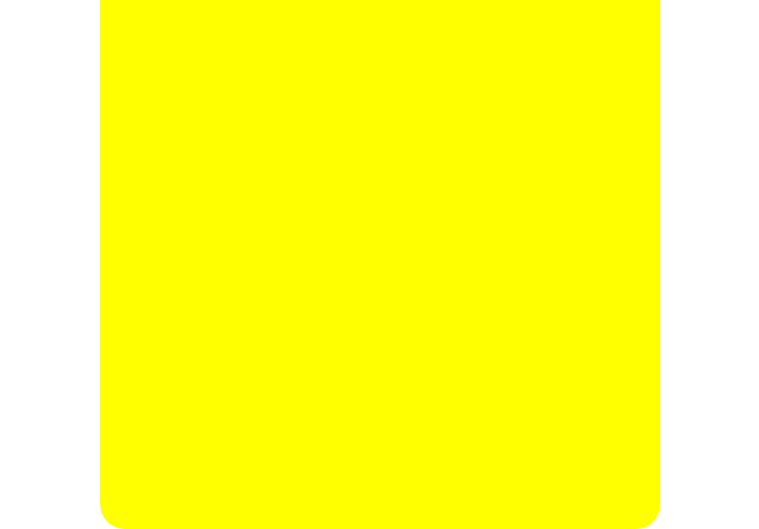
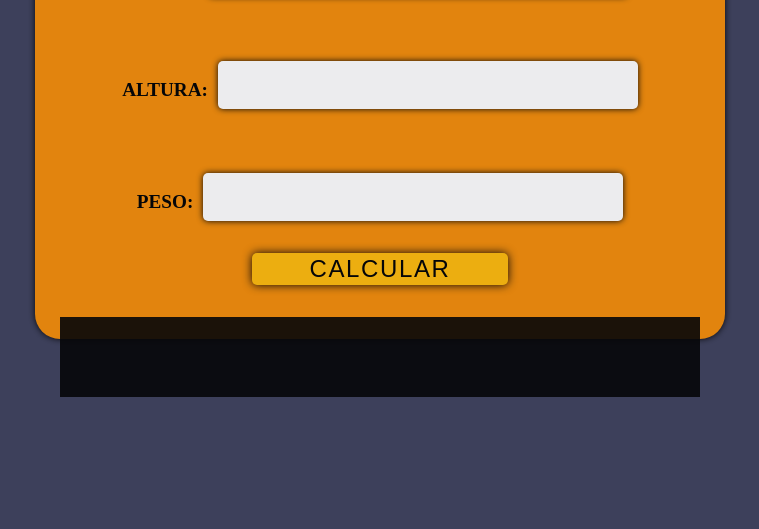
Before and after one commit to HigorChagas/calculo-imc, a plain HTML site: page imc.html in a window 1280 px wide. Shown: the part 271-800 px from the top of the page, without its empty margins (260-1019 px from the left). Drawn offline with Linux system fonts and the light colour scheme.

Commit message:
criado layout da calculadora

```diff
--- a/imc.html
+++ b/imc.html
@@ -11,24 +11,30 @@
 
 <body>
     <div class="container">
+        <div class="calculadora-wrapper">
             <div class="calculadora">
                 <h1>Calculadora - IMC</h1>
                 <hr>
                 <form>
                     <div class="campo">
-                    <label for="nome">Nome: </label>
-                    <input type="text" name="nome" id="nome">
+                        <label for="nome" class="campo-label">Nome: </label>
+                        <input type="text" class="campo-input" name="nome" id="nome">
                     </div>
                     <div class="campo">
-                    <label for="altura">Altura: </label>
-                    <input type="number" name="altura" id="altura">
+                        <label for="altura" class="campo-label">Altura: </label>
+                        <input type="number" class="campo-input" name="altura" id="altura">
                     </div>
                     <div class="campo">
-                    <label for="peso">Peso: </label>
-                    <input type="number" name="peso" id="peso">
+                        <label for="peso" class="campo-label">Peso: </label>
+                        <input type="number" class="campo-input" name="peso" id="peso">
                     </div>
                     <button id="calcular">Calcular</button>
                 </form>
+                <div class="resultado">
+
+                </div>
+            </div>
+
         </div>
     </div>
 </body>
--- a/style.css
+++ b/style.css
@@ -4,22 +4,60 @@
 }
 
 .container {
-    height: 100%;
+    height: 100vh;
     width: 100%;
     display: flex;
+    align-items: center;
     justify-content: center;
-    align-items: center;
+    background-color: #3d405b;
 
 }
 
+.calculadora-wrapper {
+    height: 80%;
+    width: 50rem;
+    display: flex;
+    justify-content: center;
+}
+
 .calculadora {
-    height: 45rem;
-    width: 35rem;
-    background-color: yellow;
-    margin-top: 5rem;
+    background-color: #f48c06;
+    height: 75%;
+    width: 40rem;
     border-radius: 25px;
+    opacity: 0.9;
+    padding: 25px;
+    box-shadow: 0 0 .4em #000;
+}
+
+.calculadora form {
+    width: 100%;
+    display: flex;
+    flex-direction: column;
+    align-items: center;
+}
+
+.campo {
+    margin: 5%;
+}
+
+.campo-input {
+    border-style: none;
+    height: 3rem;
+    font-size: 2rem;
+    border-radius: 5px;
+    box-shadow: 0 0 .2em #000;
+}
+
+.campo-label{
+    font-family: 'Times New Roman', Times, serif;
+    text-transform: uppercase;
+    margin-right: 5px;
+    font-size: 1.2rem;
+    font-weight: bolder;
 
 }
+
 
 h1 {
     font-family: 'Times New Roman', Times, serif;
@@ -33,6 +71,32 @@ hr {
     border-top: 4px solid #000
 }
 
-.campo {
-    display: block;
+button {
+    text-transform: uppercase;
+    cursor: pointer;
+    border: none;
+    border-radius: 5px;
+    width: 40%;
+    height: 2rem;
+    font-size: 1.5rem;
+    letter-spacing: .1rem;
+    transition: 0.5s;
+    background-color: #ffba08;
+    box-shadow: 0 0 .4em #000;
 }
+
+button:hover {
+    background-color: #52b788;
+}
+
+.resultado {
+    margin-top: 2rem;
+    background-color: black;
+    height: 5rem;
+    width: 100%;
+    display: flex;
+    justify-content: center;
+    align-items: center;
+    opacity: 0.9;
+
+}
```
Lines whose indentation alone changed are shown as unchanged.
